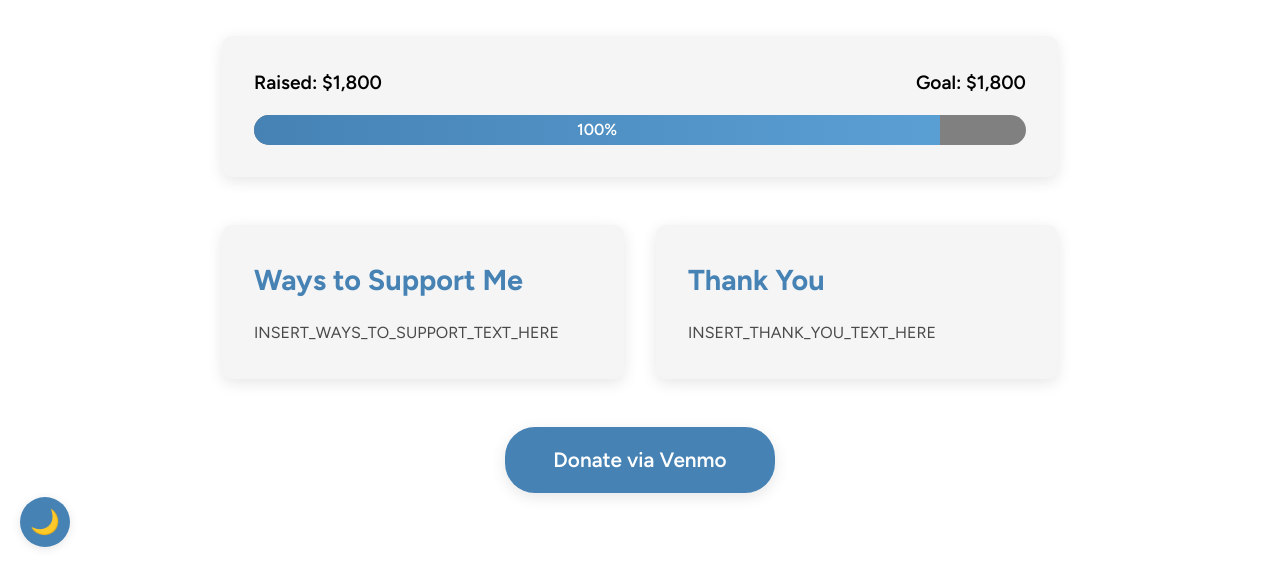
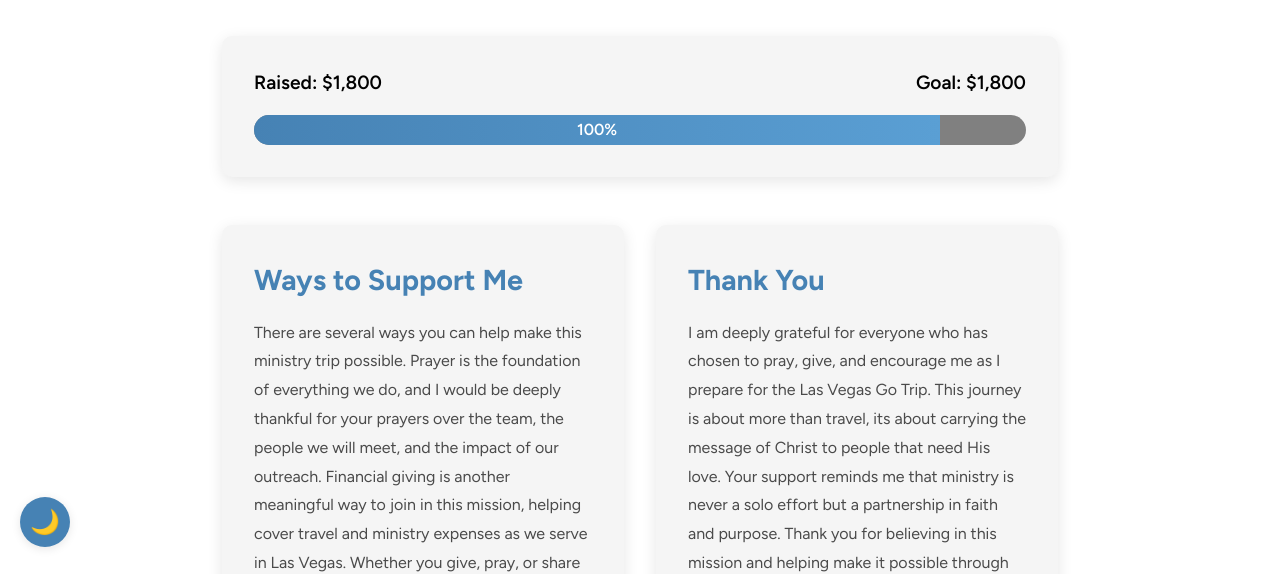
Before and after one commit to jamestrichards/profile, a plain HTML site: page missions.html in a window 1280 px wide. Shown: the part 233-807 px from the top of the page. Drawn offline with Linux system fonts and the light colour scheme.

Commit message:
Update missions.html

```diff
--- a/missions.html
+++ b/missions.html
@@ -351,11 +351,13 @@
         <div class="support-container">
             <div class="support-box">
                 <h2>Ways to Support Me</h2>
-                <p>INSERT_WAYS_TO_SUPPORT_TEXT_HERE</p>
+                <p>There are several ways you can help make this ministry trip possible. Prayer is the foundation of everything we do, and I would be deeply thankful for your prayers over the team, the people we will meet, and the impact of our outreach. Financial giving is another meaningful way to join in this mission, helping cover travel and ministry expenses as we serve in Las Vegas. Whether you give, pray, or share this trip with others, your support plays a crucial part in what God is doing through this opportunity.
+
+</p>
             </div>
             <div class="support-box">
                 <h2>Thank You</h2>
-                <p>INSERT_THANK_YOU_TEXT_HERE</p>
+                <p>I am deeply grateful for everyone who has chosen to pray, give, and encourage me as I prepare for the Las Vegas Go Trip. This journey is about more than travel, its about carrying the message of Christ to people that need His love. Your support reminds me that ministry is never a solo effort but a partnership in faith and purpose. Thank you for believing in this mission and helping make it possible through your generosity and prayers.</p>
             </div>
         </div>
 
```
